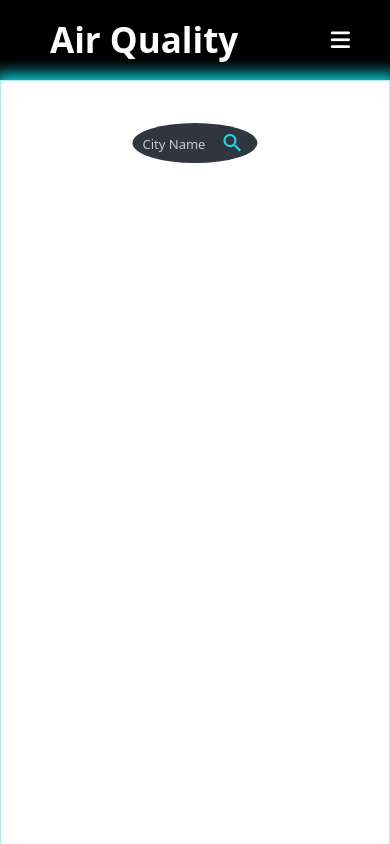
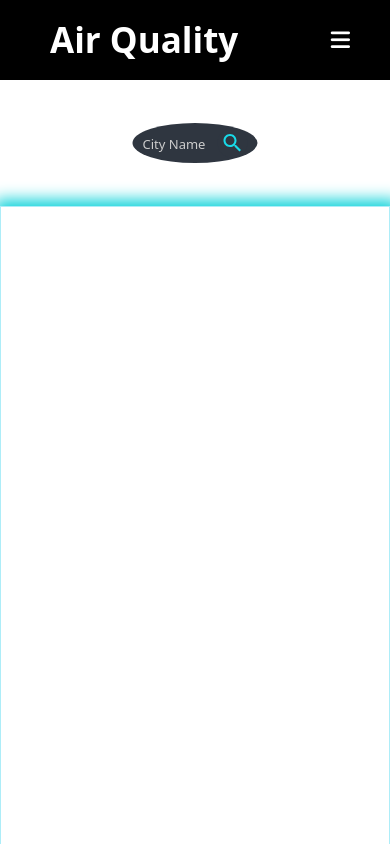
Before and after one commit to arasaa/air_quality, a React (Create React App) app in the folder client/: page / in a window 390 px wide. Shown: the top 844 px of the page. Built offline with nearby package versions, Linux system fonts and the light colour scheme.

Commit message:
designed home page  mobile draft

```diff
--- a/client/src/components/screens/hom/Home.js
+++ b/client/src/components/screens/hom/Home.js
@@ -100,7 +100,7 @@ function Home() {
               <img src={status.icon} alt="icon" className="home-ICON" />
             </ul>
                 <img src={status.img} alt="city" style={{ borderRadius: "5px" }} className="home-IMG"/>
-              <div>
+              <div className="status-data">
               <span style={{ fontWeight: "bold", color: "black" }} className="advanc-data">
                 {" "}
                 Air Quality:
--- a/client/src/components/screens/hom/home.css
+++ b/client/src/components/screens/hom/home.css
@@ -144,8 +144,6 @@ align-items: center;
   justify-content: space-between;
   width: 100%;
   padding: 20px;
-  /* height: 80%; */
-  /* margin:auto; */
 }
 .home-IMG{
   order: 1;
@@ -169,3 +167,48 @@ align-items: center;
 .home-ICON{
   width: 100%;
 }
+
+/* _________________________________ */
+/* __________MOBILE_PHONE___________ */
+@media (min-width: 220px) and (max-width: 600px) {
+  .status{
+    border: 0.1px solid rgb(173, 237, 248);
+    box-shadow: 2px 0.1px 15px 7px rgb(15, 211, 218);
+    /* width: 100vh; */
+    height: 100vh;
+    display: flex;
+    justify-content: space-between;
+  padding-left: 4em;
+  margin-top: 7em;
+  }
+  .result-container{
+    display: flex;
+    flex-direction: column;
+    width: 50vh;
+    height: 200px;
+  }
+  .home-IMG{
+    order: 1;
+    width: 90%;
+    height: 100%;
+    margin-left:1px
+  }
+  .home-UL{
+      list-style-type: none;
+      align-self: center;
+  }
+  .home-ICON{
+
+  }
+  .advanc-data{
+      display: flex;
+      width: 90%;
+      flex-direction: column;
+  }
+  .green{
+
+  }
+  .red{
+
+  }
+}
```
